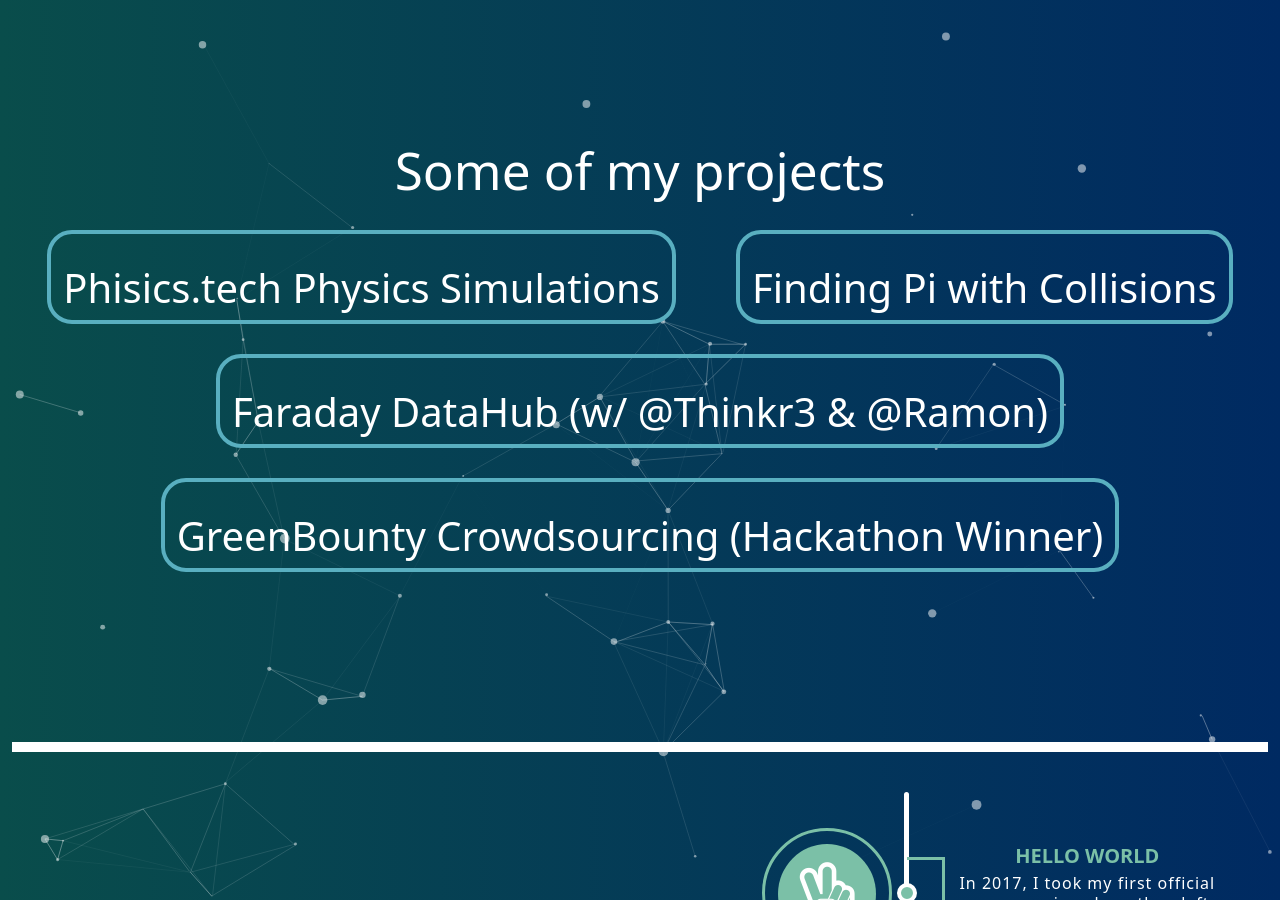
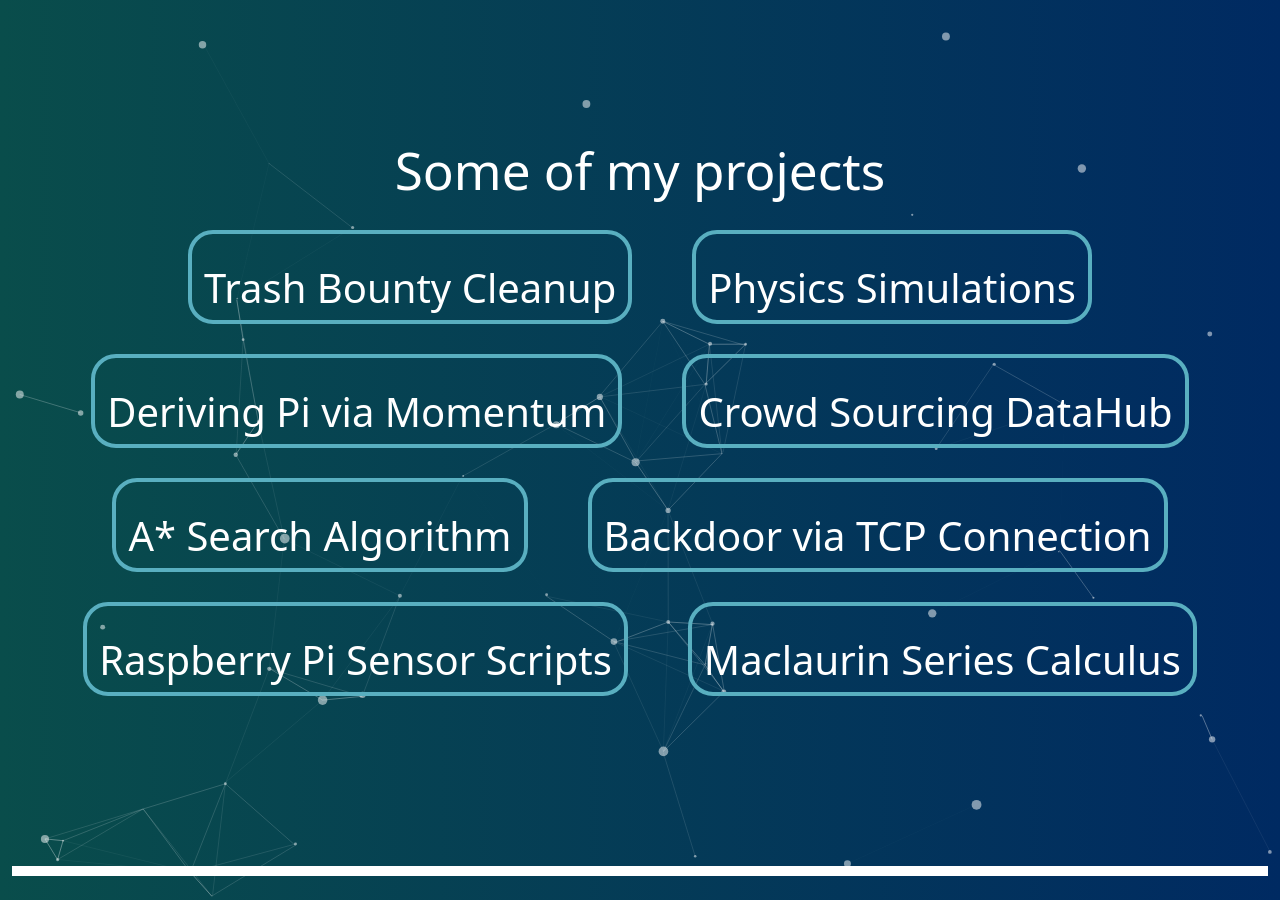
Before and after one commit to stasostyk/stasostyk.github.io, a Jekyll site: the page built from index.html, in a window 1280 px wide and 900 px high, scrolled down 1359 px. Built offline with Jekyll 4.4.1, drawn with Linux system fonts in a browser that asks for light colours; nearby versions of some CDN libraries; a style sheet for code colours, icons or effects is not loaded.

Commit message:
update project info

```diff
--- a/_data/projects.yml
+++ b/_data/projects.yml
@@ -1,11 +1,39 @@
-- name: "Phisics.tech Physics Simulations"
+- name: "Trash Bounty Cleanup"
+  icon: "fa-solid fa-seedling"
+  link: "https://devpost.com/software/green-bounty"
+  color: "124, 255, 84"
+
+- name: "Physics Simulations"
+  icon: "fa-solid fa-atom"
   link: "https://phisics.tech/"
+  color: "107, 255, 250"
 
-- name: "Finding Pi with Collisions"
+- name: "Deriving Pi via Momentum"
+  icon: "fa-solid fa-calculator"
   link: "/beautiful-mathematica/pi/"
+  color: "112, 250, 197"
 
-- name: "Faraday DataHub (w/ @Thinkr3 & @Ramon)"
+- name: "Crowd Sourcing DataHub"
+  icon: "fa-solid fa-database"
   link: "https://devpost.com/software/faraday"
+  color: "241, 112, 250"
 
-- name: "GreenBounty Crowdsourcing (Hackathon Winner)"
-  link: "https://devpost.com/software/green-bounty"
+- name: "A* Search Algorithm"
+  icon: "fa-solid fa-diagram-project"
+  link: "https://github.com/stasostyk/A-star"
+  color: "255, 71, 90"
+
+- name: "Backdoor via TCP Connection"
+  icon: "fa-solid fa-user-secret"
+  link: "https://github.com/stasostyk/go-inside"
+  color: "163, 133, 255"
+
+- name: "Raspberry Pi Sensor Scripts"
+  icon: "fa-brands fa-raspberry-pi"
+  link: "https://github.com/stasostyk/raspberry-pi"
+  color: "255, 110, 161"
+
+- name: "Maclaurin Series Calculus"
+  icon: "fa-solid fa-infinity"
+  link: "https://github.com/stasostyk/beautiful-mathematica"
+  color: "252, 131, 61"
```
